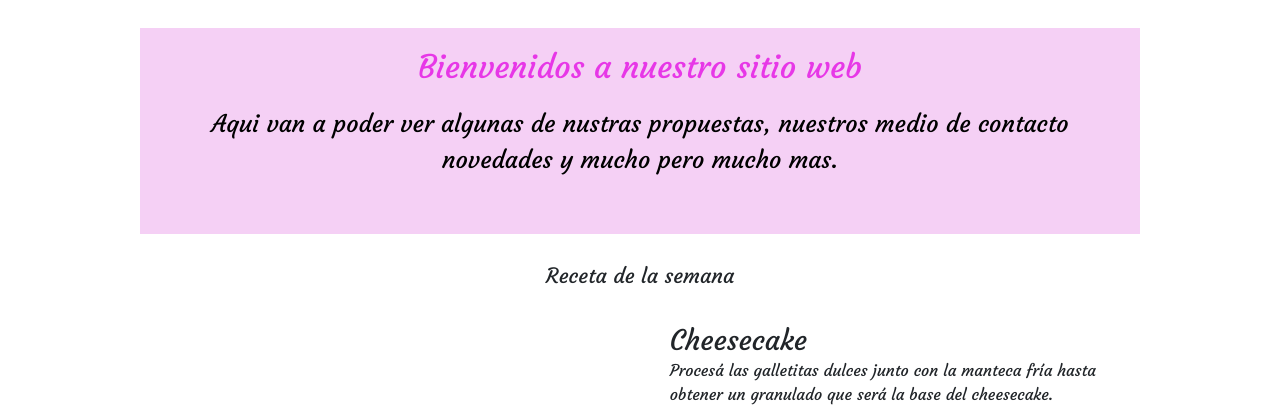
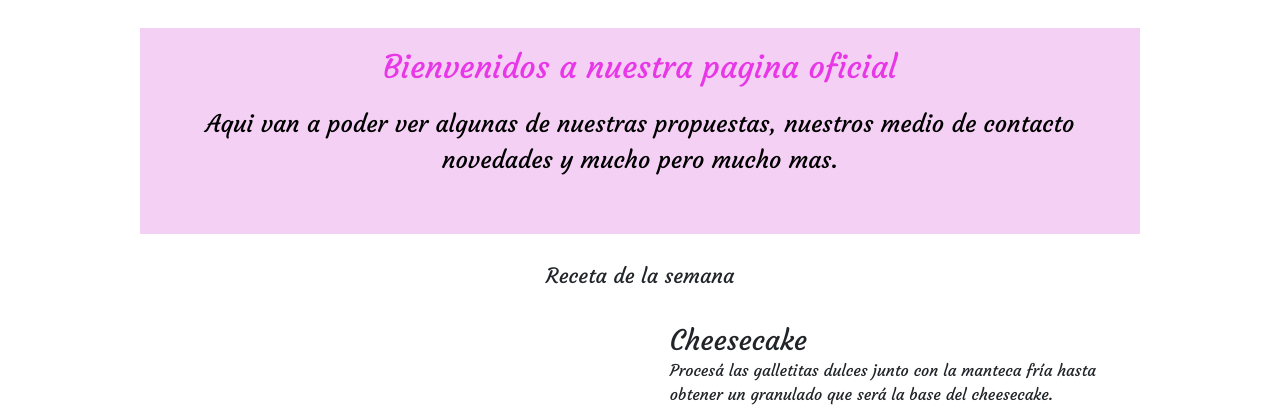
Before and after one commit to PabloNPereyra/deliciasMyNentregaFinal, a plain HTML site: page index.html in a window 1280 px wide. Shown: the part 1544-1963 px from the top of the page. Drawn offline with nearby package versions, Linux system fonts and the light colour scheme; some icons are missing.

Commit message:
Se modifica titulo de pagina y ajusta texto

```diff
--- a/index.html
+++ b/index.html
@@ -92,8 +92,8 @@
     <main class="main">
         <section class="group group--color">
             <div class="container">
-                <h1 class="main__tittle">Bienvenidos a nuestro sitio web</h1>
-                <p class="main__txt">Aqui van a poder ver algunas de nustras propuestas, nuestros medio de contacto novedades y mucho pero mucho mas. </p>
+                <h1 class="main__tittle">Bienvenidos a nuestra pagina oficial</h1>
+                <p class="main__txt">Aqui van a poder ver algunas de nuestras propuestas, nuestros medio de contacto novedades y mucho pero mucho mas. </p>
             </div>
         </section>
 
```
